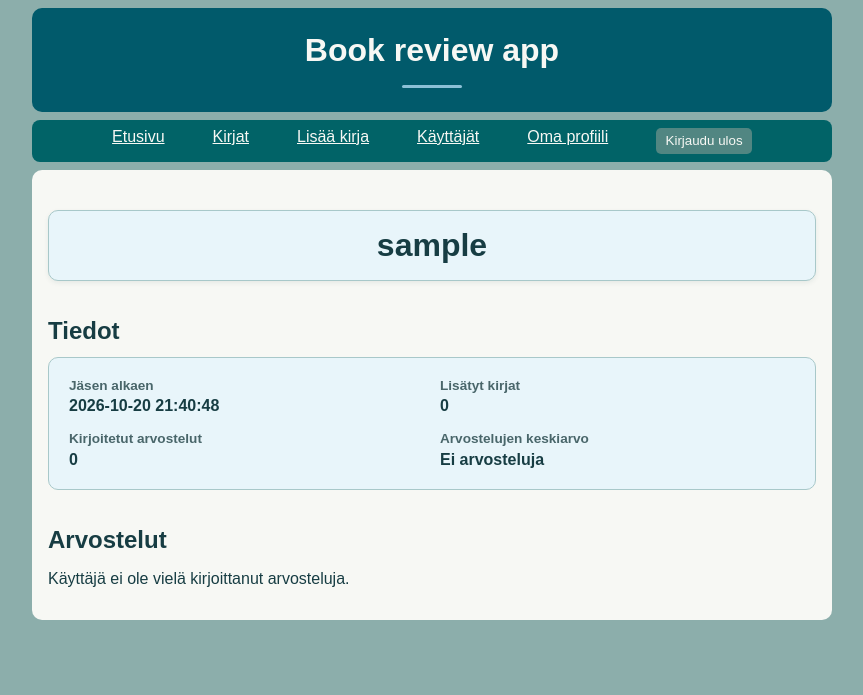
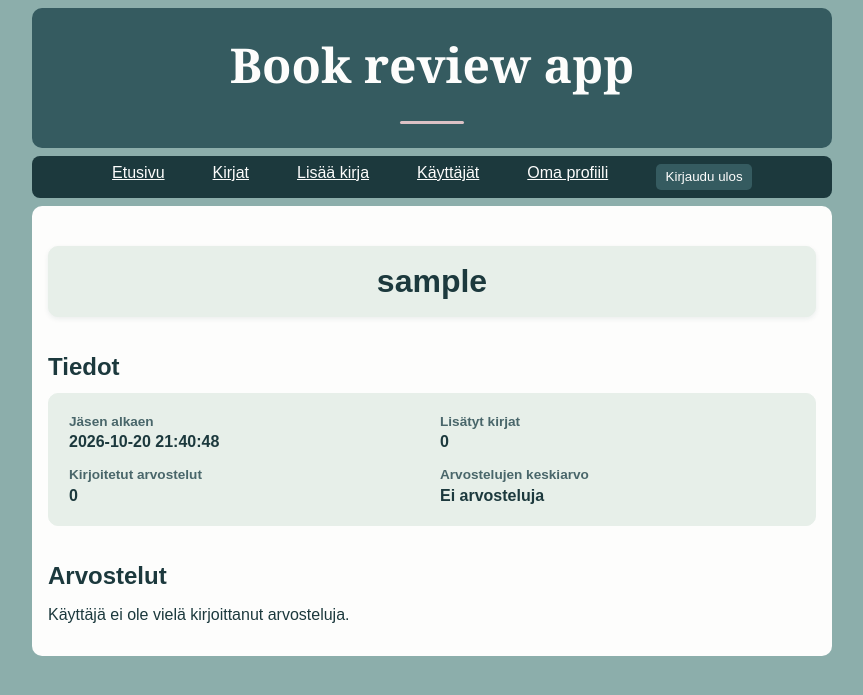
Before and after one commit to vienametsahuone/book-review-app, a Flask app: page /user/1 in a window 1280 px wide. Shown: the top 695 px of the page, without its empty margins (208-1071 px from the left). Run offline with Flask 3, Linux system fonts and the light colour scheme; the visitor is signed in with stand-in values (Sample User, id 1); data comes from the database, SQL or seed files in the repository; data that the repository does not hold is empty.

Commit message:
Update color theme

```diff
--- a/static/main.css
+++ b/static/main.css
@@ -1,26 +1,21 @@
+:root {
+    /* Main colors */
+    --page-background: #8CAEAB;
+    --content-background: #FDFDFC;
+    --card-background: #E7EFE9;
+    --header-background: #355B60;
+    --accent-color: #1C393D;
+    --rose-accent: #DCC1C5;
 
-:root {
-    --extra-white: #F7F8F4;
-    --dew-drop: #C9D8D8;
-    --meander-blue: #BEDBD8;
-    --rain: #A8BDBB;
-    --aquaverde: #A5C8C5;
-    --drizzle: #8CAEAB;
-    --lagoon: #518682;
-    --really-teal: #016367;
-    --oceanside: #015A6B;
-    --light-sky-blue: #CDE9F2;
-    --muted-medium-blue: #8BC0D6;
+    /* Text */
+    --text-color: #1C393D;
+    --muted-text: #49666A;
 
-    --text-color: #173D43;
-    --muted-text: #49666A;
-    --border-color: #A8C8C9;
-    --card-background: #E8F5FA;
-    --soft-background: #f6ffff;
-
+    /* Rating colors */
     --rating-background: #F5E8BB;
     --rating-text: #654D18;
 
+    /* Recommendation colors */
     --negative-background: #F6DEDC;
     --negative-text: #8A302D;
     --neutral-background: #F5E8BB;
@@ -29,17 +24,42 @@
     --positive-text: #285B40;
 }
 
+/* Base styles */
+
 body {
     margin: auto;
     max-width: 50em;
     font-family: sans-serif;
-    background-color: var(--drizzle);
+    background-color: var(--page-background);
     color: var(--text-color);
 }
 
+h1 {
+    margin: 0;
+}
+
+h2 {
+    margin: 1.5em 0 0.5em;
+}
+
+a {
+    color: var(--accent-color);
+}
+
+a:hover {
+    color: var(--header-background);
+}
+
+.error {
+    color: var(--negative-text);
+    font-weight: bold;
+}
+
+/* Header and navigation */
+
 .header {
-    background-color: var(--oceanside);
-    color: var(--extra-white);
+    background-color: var(--header-background);
+    color: var(--content-background);
     text-align: center;
     padding: 1.5em 1em;
     margin: 0.5em 0;
@@ -47,22 +67,23 @@ body {
 }
 
 .header h1 {
-    font-size: 2em;
+    font-size: 3em;
     letter-spacing: normal;
+    font-family: Georgia, serif;
 }
 
 .header h1::after {
     content: "";
     display: block;
-    width: 60px;
+    width: 64px;
     height: 3px;
-    background-color: var(--muted-medium-blue);
+    background-color: var(--rose-accent);
     margin: 0.5em auto 0;
     border-radius: 2px;
 }
 
 .nav {
-    background-color: var(--really-teal);
+    background-color: var(--accent-color);
     padding: 0.5em;
     margin: 0.1em 0;
     border-radius: 8px;
@@ -78,16 +99,16 @@ body {
 }
 
 .nav a {
-    color: var(--extra-white);
+    color: var(--content-background);
 }
 
 .nav a:hover {
-    color: var(--light-sky-blue);
+    color: var(--rose-accent);
 }
 
 .nav button {
-    background-color: var(--lagoon);
-    color: var(--extra-white);
+    background-color: var(--header-background);
+    color: var(--content-background);
     border: none;
     padding: 0.4em 0.7em;
     border-radius: 5px;
@@ -95,42 +116,37 @@ body {
 }
 
 .content {
-    background-color: var(--extra-white);
+    background-color: var(--content-background);
     padding: 1em;
     margin: 0.5em 0;
     border-radius: 10px;
 }
 
-h1 {
-    margin: 0;
+/* Shared card styles */
+
+.review-card,
+.book-card,
+.book-list-card,
+.user-name-box,
+.user-info-box,
+.users-table-box {
+    background-color: var(--card-background);
+    border: 1px solid var(--card-background);
+    border-radius: 10px;
 }
 
-h2 {
-    margin: 1.5em 0 0.5em;
+.review-card,
+.book-card,
+.book-list-card,
+.user-name-box {
+    box-shadow: 0 2px 5px rgba(23, 61, 67, 0.08);
 }
 
-a {
-    color: var(--really-teal);
-}
-
-a:hover {
-    color: var(--lagoon);
-}
-
-.error {
-    color: var(--negative-text);
-    font-weight: bold;
-}
-
-/* Review cards */
+/* Reviews */
 
 .review-card {
-    background-color: var(--card-background);
-    border: 1px solid var(--border-color);
-    border-radius: 10px;
     padding: 1.25em;
     margin-bottom: 1.25em;
-    box-shadow: 0 2px 5px rgba(23, 61, 67, 0.08);
 }
 
 .review-card h3 {
@@ -234,7 +298,8 @@ a:hover {
     margin: 0;
 }
 
-.book-detail {
+.book-detail,
+.user-detail {
     display: flex;
     flex-direction: column;
     gap: 0.3em;
@@ -267,13 +332,52 @@ a:hover {
     margin: 0.3em 0 0.5em;
 }
 
+/* Book list */
+
+.book-list {
+    margin-top: 1.5em;
+}
+
+.book-list-card {
+    padding: 1.25em;
+    margin-bottom: 1em;
+}
+
+.book-list-card h2 {
+    margin: 0 0 0.5em;
+}
+
+.book-list-card h2 a {
+    color: var(--accent-color);
+    text-decoration: none;
+}
+
+.book-list-card h2 a:hover {
+    color: var(--header-background);
+    text-decoration: underline;
+}
+
+.book-list-card p {
+    margin: 0.5em 0;
+}
+
+.book-list-author {
+    font-weight: bold;
+}
+
+.book-list-average {
+    padding: 0.4em 0.7em;
+}
+
+.no-reviews {
+    background-color: var(--card-background);
+}
+
+/* User pages */
+
 .user-name-box {
-    background-color: var(--card-background);
-    border: 1px solid var(--border-color);
-    border-radius: 10px;
     padding: 1em;
     margin: 1.5em 0;
-    box-shadow: 0 2px 5px rgba(23, 61, 67, 0.08);
     text-align: center;
 }
 
@@ -286,9 +390,6 @@ a:hover {
 }
 
 .user-info-box {
-    background-color: var(--card-background);
-    border: 1px solid var(--border-color);
-    border-radius: 10px;
     padding: 1.25em;
 }
 
```
Also changed, not shown: other parts of static/main.css (+81 -93 lines).
